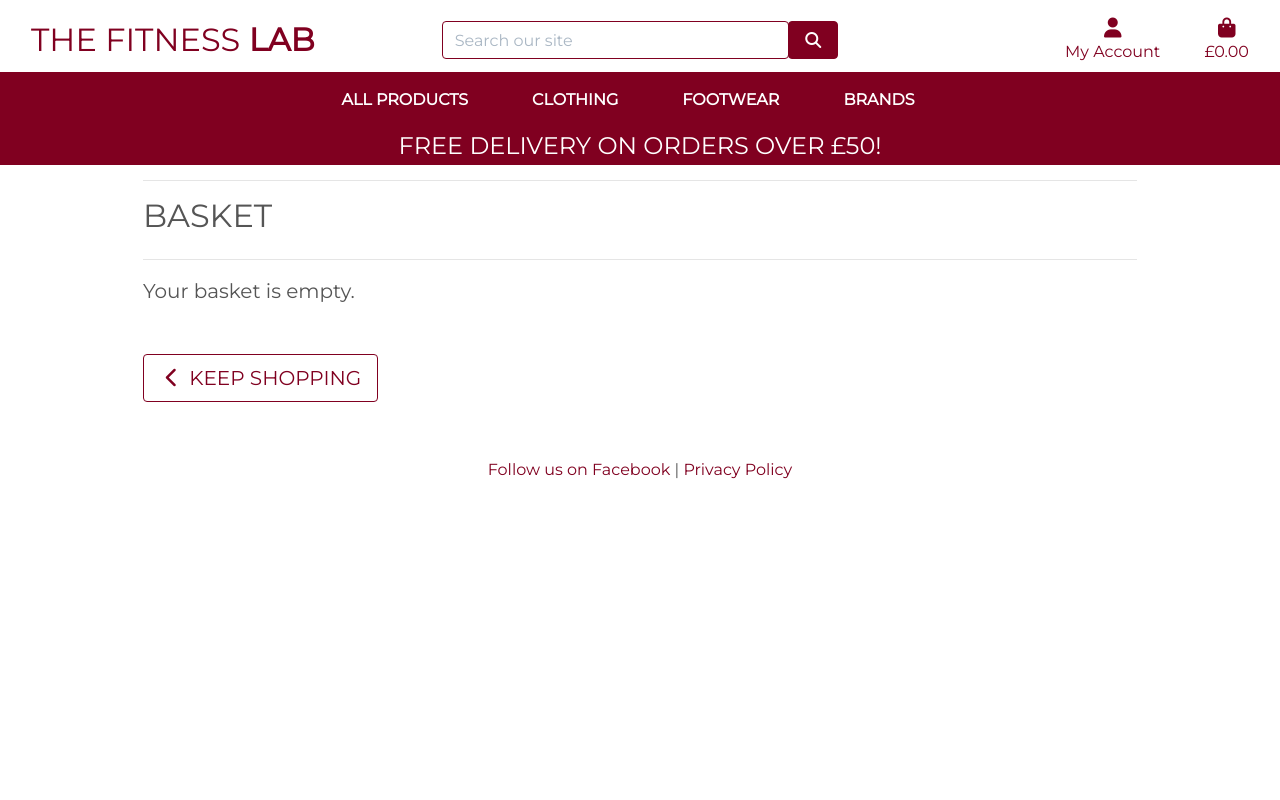
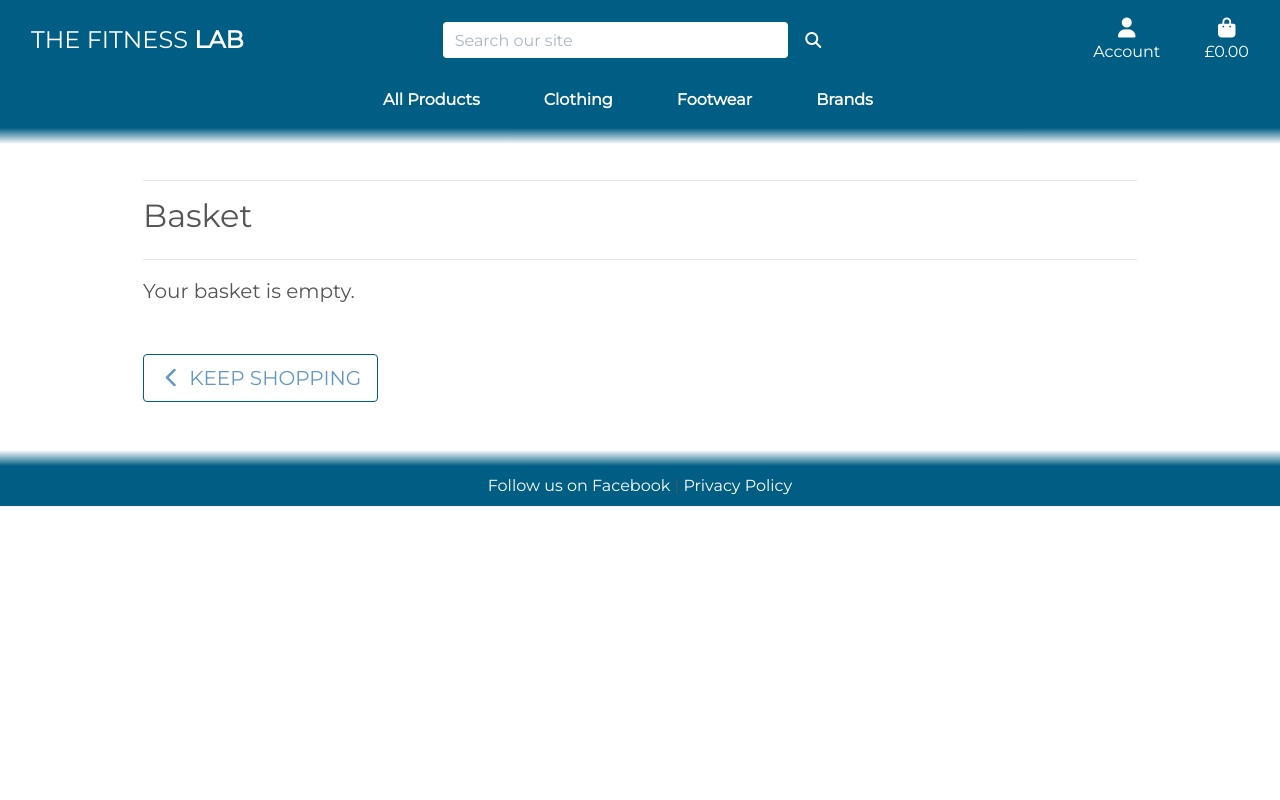
Before and after one commit to Code-Institute-Submissions/bens6477-the-fitness-lab_JanResub, a Django app: page /basket/ in a window 1280 px wide. Run offline with Django 3.2, Linux system fonts and the light colour scheme; some libraries are stand-ins or nearby versions.

Commit message:
Changed colour scheme to blue, added new hero image and added colour gradient to header and footer

```diff
--- a/basket/templates/basket/basket.html
+++ b/basket/templates/basket/basket.html
@@ -16,7 +16,7 @@
         <div class="row">
             <div class="col">
                 <hr>
-                <h2 class="logo-font mb-4">Basket</h2>
+                <h2 class="mb-4">Basket</h2>
                 <hr>
             </div>
         </div>
--- a/brands/templates/brands/brands.html
+++ b/brands/templates/brands/brands.html
@@ -14,7 +14,7 @@
     <div class="container">
         <div class="row">
             <div class="col text-center mt-3">
-                <h2 class="logo-font">Brands</h2>
+                <h2>Brands</h2>
                 <hr class="w-50 mb-1">
             </div>
         </div>
--- a/checkout/templates/checkout/checkout.html
+++ b/checkout/templates/checkout/checkout.html
@@ -20,7 +20,7 @@
         <div class="row">
             <div class="col">
                 <hr>
-                <h2 class="logo-font mb-4">Checkout</h2>
+                <h2 class="mb-4">Checkout</h2>
                 <hr>
             </div>
         </div>
@@ -137,7 +137,7 @@
         </div>
     </div>
     <div id="loading-overlay">
-        <h1 class="text-light logo-font loading-spinner">
+        <h1 class="text-light loading-spinner">
             <span class="icon">
                 <i class="fas fa-3x fa-sync-alt fa-spin"></i>
             </span>
--- a/checkout/templates/checkout/checkout_success.html
+++ b/checkout/templates/checkout/checkout_success.html
@@ -19,7 +19,7 @@
         <div class="row">
             <div class="col">
                 <hr>
-                <h2 class="logo-font mb-4">Thank You</h2>
+                <h2 class="mb-4">Thank You</h2>
                 <hr>
                 <p class="text-black">Your order information is below. A confirmation email will be sent to <strong>{{ order.email }}</strong>.</p>
             </div>
--- a/home/templates/home/index.html
+++ b/home/templates/home/index.html
@@ -13,7 +13,7 @@
     <div class="container h-100">
         <div class="row h-100">
             <div class="col-7 col-md-6 my-auto bg-white">
-                <h1 class="display-4 logo-font text-black">
+                <h1 class="display-4 text-black">
                     The perfect <strong>formula</strong> for your fitness needs.
                 </h1>
                 <div class="my-5">
--- a/items/templates/items/add_item.html
+++ b/items/templates/items/add_item.html
@@ -15,7 +15,7 @@
         <div class="row">
             <div class="col-12 col-md-6">
                 <hr>
-                <h2 class="logo-font mb-4">Product Management</h2>
+                <h2 class="mb-4">Product Management</h2>
                 <h5 class="text-muted">Add an Product</h5>
                 <hr>
             </div>
--- a/items/templates/items/edit_item.html
+++ b/items/templates/items/edit_item.html
@@ -15,7 +15,7 @@
         <div class="row">
             <div class="col-12 col-md-6">
                 <hr>
-                <h2 class="logo-font mb-4">Product Management</h2>
+                <h2 class="mb-4">Product Management</h2>
                 <h5 class="text-muted">Edit a Product</h5>
                 <hr>
             </div>
--- a/items/templates/items/items.html
+++ b/items/templates/items/items.html
@@ -14,7 +14,7 @@
     <div class="container-fluid">
         <div class="row">
             <div class="col text-center mt-3">
-                <h2 class="logo-font">Products</h2>
+                <h2>Products</h2>
                 {% for c in current_categories %}
                     <a class="category-badge text-decoration-none" href="{% url 'items' %}?category={{ c.name }}">
                         <span class="p-2 mt-2 badge badge-white text-black rounded border border-dark">{{ c.display_name }}</span>
--- a/profiles/templates/profiles/add_newsletter.html
+++ b/profiles/templates/profiles/add_newsletter.html
@@ -19,7 +19,7 @@
         <div class="row">
             <div class="col">
                 <hr>
-                <h2 class="logo-font mb-4">Add Newsletter Subscription</h2>
+                <h2 class="mb-4">Add Newsletter Subscription</h2>
                 <hr>
             </div>
         </div>
--- a/profiles/templates/profiles/edit_newsletter.html
+++ b/profiles/templates/profiles/edit_newsletter.html
@@ -19,7 +19,7 @@
         <div class="row">
             <div class="col">
                 <hr>
-                <h2 class="logo-font mb-4">Edit Newsletter Subscription</h2>
+                <h2 class="mb-4">Edit Newsletter Subscription</h2>
                 <hr>
             </div>
         </div>
--- a/profiles/templates/profiles/profile.html
+++ b/profiles/templates/profiles/profile.html
@@ -19,7 +19,7 @@
         <div class="row">
             <div class="col">
                 <hr>
-                <h2 class="logo-font mb-4">My Profile</h2>
+                <h2 class="mb-4">My Profile</h2>
                 <hr>
             </div>
         </div>
--- a/static/css/base.css
+++ b/static/css/base.css
@@ -3,7 +3,7 @@ html {
 }
 
 body {
-    background: url('/media/barbell_homepage.webp') no-repeat center center fixed;
+    background: url('/media/blue-background.webp') no-repeat center center fixed;
     background-size: cover;
     height: calc(100vh - 164px);
     color: #555;
@@ -21,6 +21,7 @@ body {
 
 .logo-font {
     text-transform: uppercase;
+    font-size: x-large;
 }
 
 .main-logo-link {
@@ -28,27 +29,27 @@ body {
 }
 
 .shop-now-button {
-    background: #800020;
+    background: #005E84;
     color: white;
     min-width: 260px;
 }
 
 .btn-black {
-    background: #800020;
+    background: #005E84;
     color: white;
     border-radius: 25%;
 }
 
 .btn-outline-black {
     background: white;
-    color: #800020 !important; /* use important to override link colors for <a> elements */
-    border: 1px solid #800020;
+    color: #6498c4 !important; /* use important to override link colors for <a> elements */
+    border: 1px solid #005E84;
 }
 
 .btn-outline-black:hover,
 .btn-outline-black:active,
 .btn-outline-black:focus {
-    background: #800020;
+    background: #005E84;
     color: white !important;
 }
 
@@ -58,20 +59,20 @@ body {
 .btn-black:hover,
 .btn-black:active,
 .btn-black:focus {
-    background: #99334D;
+    background: #237ea1;
     color: white;
 }
 
 .text-black {
-    color: #800020 !important;
+    color: rgb(0, 94, 132) !important;
 }
 
 .border-black {
-    border: 1px solid #800020 !important;
+    border: 1px solid #005E84 !important;
 }
 
 .bg-black {
-    background: #800020 !important;
+    background: #005E84 !important;
 }
 
 .overlay {
@@ -84,8 +85,18 @@ body {
 	z-index: -1;
 }
 
+.hero-overlay {
+    height: 1rem;
+    background: linear-gradient(to bottom, rgba(0, 94, 132, 1), rgba(0, 0, 0, 0));
+}
+
+.hero-overlay-reverse {
+    height: 1rem;
+    background: linear-gradient(to top, rgba(0, 94, 132, 1), rgba(0, 0, 0, 0));
+}
+
 a.category-badge > span.badge:hover {
-    background: #99334D !important;
+    background: #237ea1 !important;
     color: #fff !important;
 }
 
@@ -130,7 +141,7 @@ input[name='q']::placeholder {
     height: 0;
     border-left: 4px solid transparent;
     border-right: 4px solid transparent;
-    border-bottom: 10px solid #800020;
+    border-bottom: 10px solid #005E84;
     position: absolute;
     top: -10px;
     right: 36px;
@@ -216,8 +227,8 @@ input[name='q']::placeholder {
     -moz-user-select: none;
     -ms-user-select: none;
     user-select: none;
-    background-color: #800020;
-    border: 1px solid #800020;
+    background-color: #005E84;
+    border: 1px solid #005E84;
     padding: .375rem .75rem;
     font-size: 1rem;
     line-height: 1.5;
@@ -230,8 +241,8 @@ input[name='q']::placeholder {
 .allauth-form-inner-content button:hover,
 .allauth-form-inner-content input[type='submit']:hover {
 	color: #fff;
-    background-color: #99334D;
-    border-color: #99334D;
+    background-color: #237ea1;
+    border-color: #237ea1;
 }
 
 .allauth-form-inner-content a {
@@ -289,7 +300,7 @@ input[name='q']::placeholder {
     }
 
     body {
-        height: calc(100vh - 116px);
+        height: calc(100vh - (116px + 1rem));
     }
 
     .display-4.logo-font.text-black {
@@ -309,10 +320,6 @@ input[name='q']::placeholder {
         font-size: 1rem;
     }
 
-    #delivery-banner h4 {
-        font-size: .9rem;
-    }
-
     .btn.btn-outline-black.rounded,
     .btn.btn-black.rounded {
         padding: .375rem .375rem;
--- a/templates/base.html
+++ b/templates/base.html
@@ -45,10 +45,10 @@
   </head>
   <body>
     <header class="container-fluid fixed-top">
-        <div id="topnav" class="row bg-white pt-lg-2 d-none d-lg-flex">
+        <div id="topnav" class="row bg-black pt-lg-2 d-none d-lg-flex">
             <div class="col-12 col-lg-4 my-auto py-1 py-lg-0 text-center text-lg-left">
                 <a href="{% url 'home' %}" class="nav-link main-logo-link">
-                    <h2 class="logo-font text-black my-0">The Fitness <strong>Lab</strong></h2>
+                    <h2 class="logo-font text-white my-0">The Fitness <strong>Lab</strong></h2>
                 </a>
             </div>
             <div class="col-12 col-lg-4 my-auto py-1 py-lg-0">
@@ -69,11 +69,11 @@
             <div class="col-12 col-lg-4 my-auto py-1 py-lg-0">
                 <ul class="list-inline list-unstyled text-center text-lg-right my-0">
                     <li class="list-inline-item dropdown">
-                        <a class="text-black nav-link" href="#" id="user-options" data-toggle="dropdown"
+                        <a class="text-white nav-link" href="#" id="user-options" data-toggle="dropdown"
                             aria-haspopup="true" aria-expanded="false">
                             <div class="text-center">
                                 <div><i class="fas fa-user fa-lg"></i></div>
-                                <p class="my-0">My Account</p>
+                                <p class="my-0">Account</p>
                             </div>
                         </a>
                         <div class="dropdown-menu border-0" aria-labelledby="user-options">
@@ -90,7 +90,7 @@
                         </div>
                     </li>
                     <li class="list-inline-item">
-                        <a class="{% if grand_total %}text-info font-weight-bold{% else %}text-black{% endif %} nav-link"
+                        <a class="{% if grand_total %}text-info font-weight-bold{% else %}text-white{% endif %} nav-link"
                             href="{% url 'view_basket' %}">
                             <div class="text-center">
                                 <div><i class="fas fa-shopping-bag fa-lg"></i></div>
@@ -117,11 +117,7 @@
                 {% include 'includes/main-nav.html' %}
             </nav>
         </div>
-        <div id="delivery-banner" class="row text-center">
-            <div class="col bg-black text-white">
-                <h4 class="logo-font my-1">Free delivery on orders over £{{ free_delivery_threshold }}!</h4>
-            </div>
-        </div>
+        <div class="hero-overlay row"></div>
     </header>
 
     {% if messages %}
@@ -148,11 +144,12 @@
     {% block content %}
     {% endblock %}
 
-    <footer class="mt-5 bg-white">
-        <div class="row">
+    <footer class="mt-5">
+        <div class="hero-overlay-reverse row"></div>
+        <div class="row bg-black">
             <div class="col-12 text-center mt-2 mb-2">
-                <a class="text-black" href="https://www.facebook.com/profile.php?id=100088406569141" target="_blank" rel="noopener" aria-label="Facebook Page">Follow us on Facebook</a> |
-                <a class="text-black" href="https://www.privacypolicygenerator.info/live.php?token=Khn5CnohUsvGKfjYKEEsmxhind12iFNR" target="_blank" rel="noopener" aria-label="Privacy Policy">Privacy Policy</a>
+                <a class="text-white" href="https://www.facebook.com/profile.php?id=100088406569141" target="_blank" rel="noopener" aria-label="Facebook Page">Follow us on Facebook</a> |
+                <a class="text-white" href="https://www.privacypolicygenerator.info/live.php?token=Khn5CnohUsvGKfjYKEEsmxhind12iFNR" target="_blank" rel="noopener" aria-label="Privacy Policy">Privacy Policy</a>
             </div>
         </div>
     </footer>
--- a/templates/includes/main-nav.html
+++ b/templates/includes/main-nav.html
@@ -6,7 +6,7 @@
             </a>
         </li>
         <li class="nav-item dropdown">
-            <a class="logo-font font-weight-bold nav-link text-white mr-5" href="#" id="all-products-link" data-toggle="dropdown" aria-haspopup="true" aria-expanded="false">
+            <a class="font-weight-bold nav-link text-white mr-5" href="#" id="all-products-link" data-toggle="dropdown" aria-haspopup="true" aria-expanded="false">
                 All Products
             </a>
             <div class="dropdown-menu border-0" aria-labelledby="all-products-link">
@@ -18,7 +18,7 @@
         </li>
 
         <li class="nav-item dropdown">
-            <a class="logo-font font-weight-bold nav-link text-white mr-5" href="#" id="clothing-link" data-toggle="dropdown" aria-haspopup="true" aria-expanded="false">
+            <a class="font-weight-bold nav-link text-white mr-5" href="#" id="clothing-link" data-toggle="dropdown" aria-haspopup="true" aria-expanded="false">
                 Clothing
             </a>
             <div class="dropdown-menu border-0" aria-labelledby="clothing-link">
@@ -30,12 +30,12 @@
         </li>
 
         <li class="nav-item dropdown">
-            <a class="logo-font font-weight-bold nav-link text-white mr-5" href="{% url 'items' %}?category=trainers" id="homeware-link">
+            <a class="font-weight-bold nav-link text-white mr-5" href="{% url 'items' %}?category=trainers" id="homeware-link">
                 Footwear
             </a>
         </li>
 
-        <a class="logo-font font-weight-bold nav-link text-white mr-5" href="{% url 'brands' %}" id="brands-link">
+        <a class="font-weight-bold nav-link text-white mr-5" href="{% url 'brands' %}" id="brands-link">
             Brands
         </a>
     </ul>
--- a/templates/includes/mobile-top-header.html
+++ b/templates/includes/mobile-top-header.html
@@ -24,7 +24,7 @@
     <a class="text-black nav-link d-block d-lg-none" href="#" id="user-options" data-toggle="dropdown" aria-haspopup="true" aria-expanded="false">
         <div class="text-center">
             <div><i class="fas fa-user fa-lg"></i></div>
-            <p class="my-0">My Account</p>
+            <p class="my-0">Account</p>
         </div>
     </a>
     <div class="dropdown-menu border-0" aria-labelledby="user-options">
```
Also changed, not shown: media/blue-background.webp (added).
